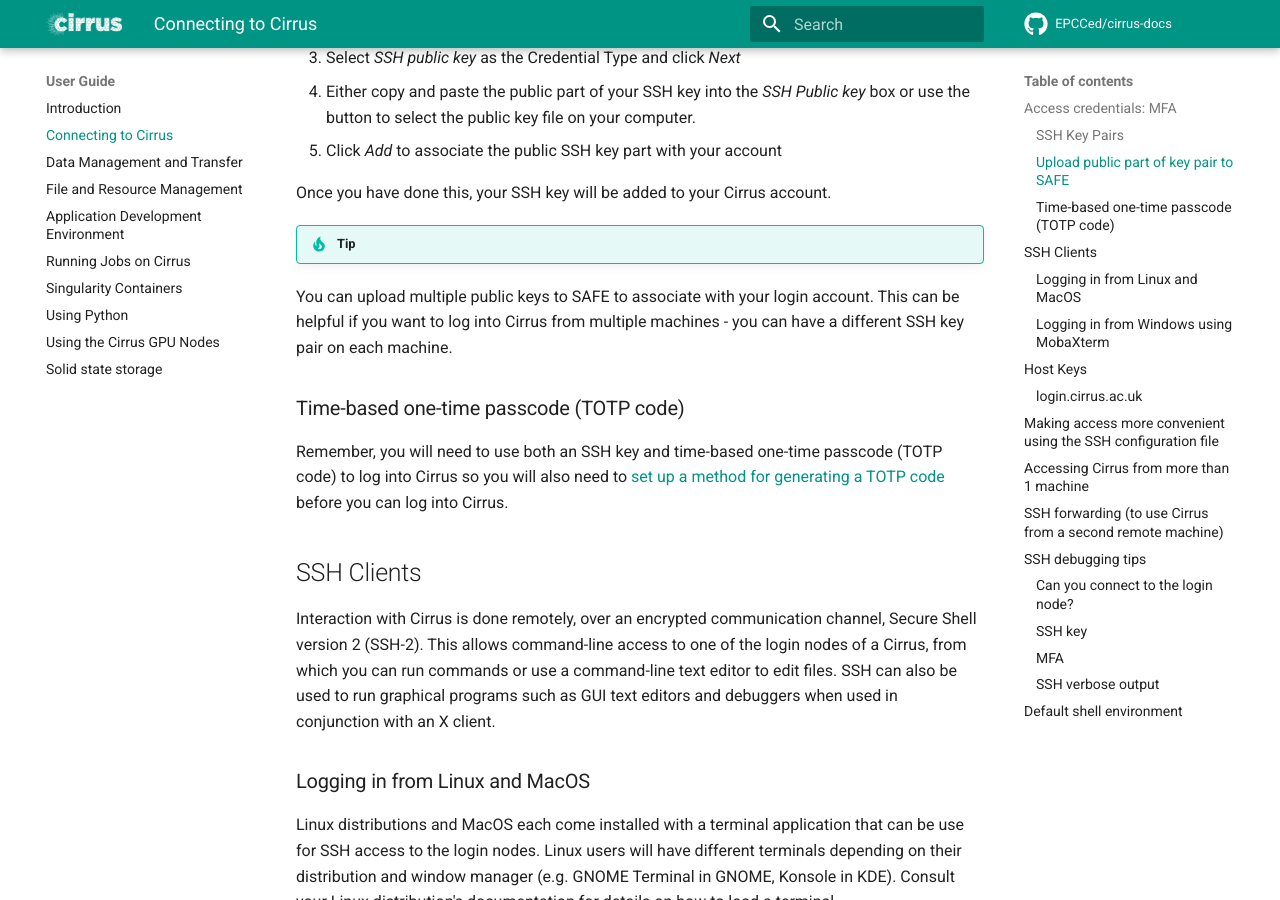
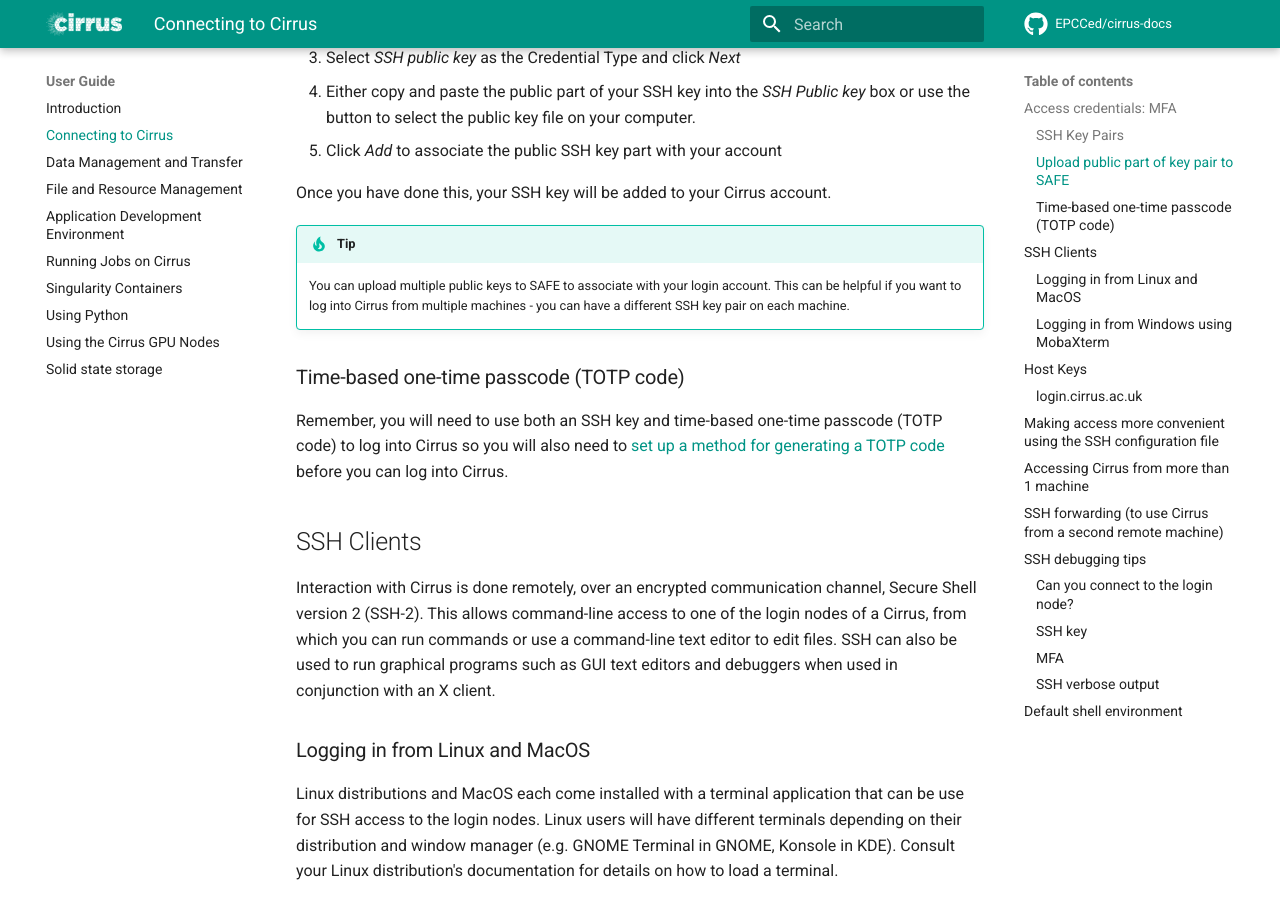
Before and after one commit to EPCCed/cirrus-docs, an MkDocs documentation site: the page built from docs/user-guide/connecting.md, in a window 1280 px wide and 900 px high, scrolled down 1668 px. Built offline with MkDocs 1.6.1 and Material for MkDocs 9.7.7, drawn with Linux system fonts in a browser that asks for light colours; comment, search, counter and statistics services are not loaded.

Commit message:
Fixes formatting error

```diff
--- a/docs/user-guide/connecting.md
+++ b/docs/user-guide/connecting.md
@@ -78,10 +78,10 @@ by following the instructions at:
 Once you have done this, your SSH key will be added to your Cirrus
 account.
 
-!!!tip
-   You can upload multiple public keys to SAFE to associate with your login account. This
-   can be helpful if you want to log into Cirrus from multiple machines - you can have a different
-   SSH key pair on each machine.
+!!! Tip
+    You can upload multiple public keys to SAFE to associate with your login account. This
+    can be helpful if you want to log into Cirrus from multiple machines - you can have a different
+    SSH key pair on each machine.
 
 ### Time-based one-time passcode (TOTP code)
 
```
